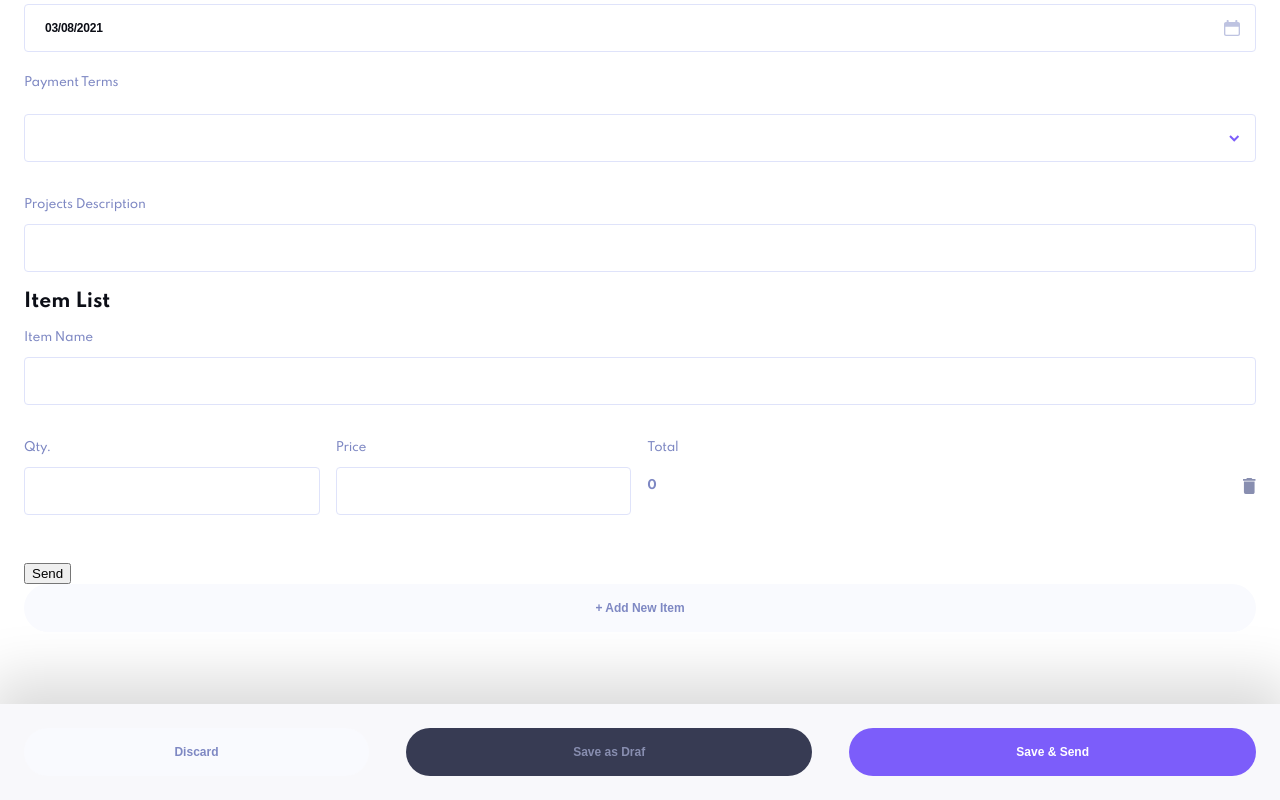
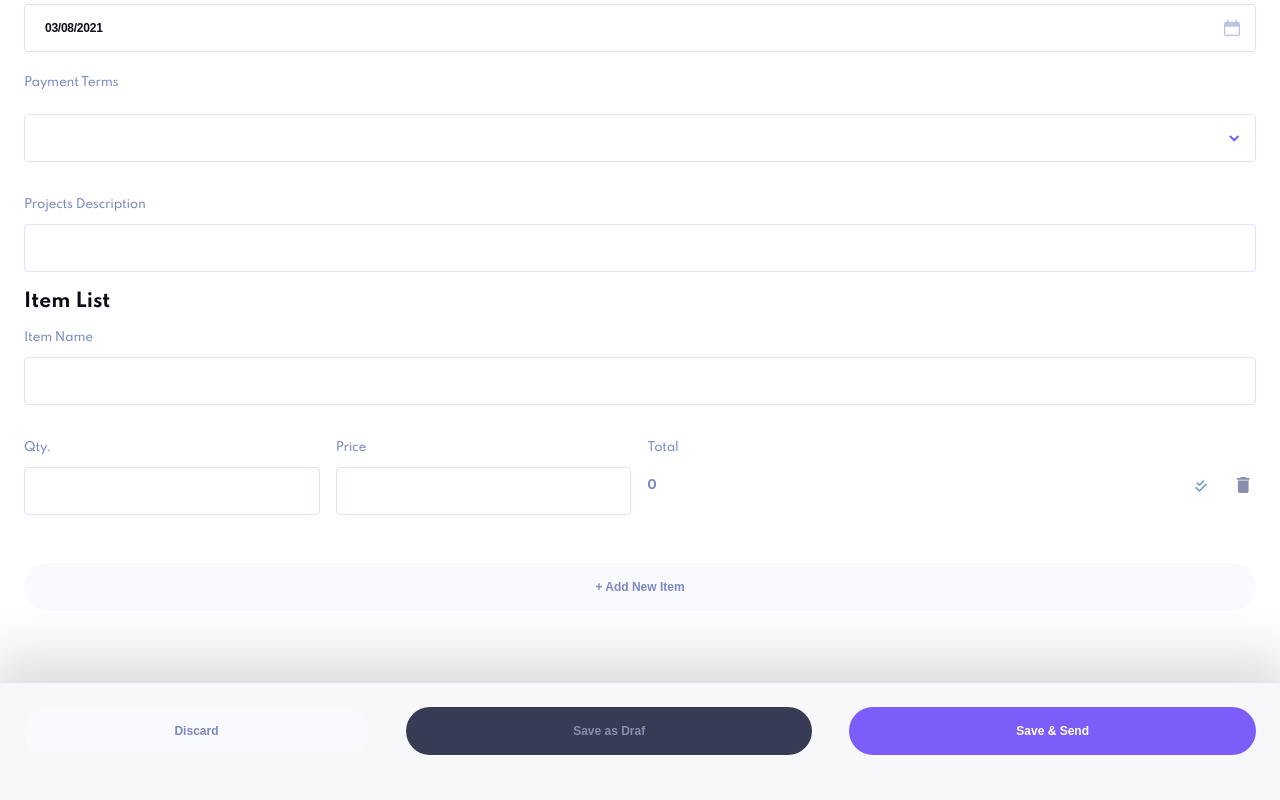
Before and after one commit to andresebb/theinvoiceapp, a React (Create React App) app: page /new in a window 1280 px wide. Shown: the part 1117-1917 px from the top of the page. After the commit the page ends 1896 px from the top, so only its background shows below. Built offline with nearby package versions, Linux system fonts and the light colour scheme.

Commit message:
Recolectando toda la data necesaria para enviar a firebase

```diff
--- a/public/index.html
+++ b/public/index.html
@@ -20,6 +20,11 @@
       rel="stylesheet"
     />
     <link rel="manifest" href="%PUBLIC_URL%/manifest.json" />
+    <script
+      src="https://kit.fontawesome.com/c4fbe553da.js"
+      crossorigin="anonymous"
+    ></script>
+
     <!--
       Notice the use of %PUBLIC_URL% in the tags above.
       It will be replaced with the URL of the `public` folder during the build.
--- /dev/null
+++ b/src/assets/styles/itemDetail.css
@@ -0,0 +1,19 @@
+.action-container {
+  display: flex;
+  align-items: center;
+}
+
+.action-container button {
+  background: white;
+  border: none;
+  cursor: pointer;
+  outline: none;
+}
+
+.send-check {
+  margin-right: 18px;
+}
+
+.fa-check-double {
+  color: #779ecd;
+}
--- a/src/components/BillTo.js
+++ b/src/components/BillTo.js
@@ -17,8 +17,9 @@ const BillTo = () => {
 
   useEffect(() => {
     setInvoice({ ...invoice, billToDate: startDate });
-    console.log(startDate);
   }, [startDate]);
+
+  const getDate = () => {};
 
   const handlePaymentOption = (e) => {
     let option = e.target.textContent;
--- a/src/components/Invoice.js
+++ b/src/components/Invoice.js
@@ -3,12 +3,11 @@ import "../assets/styles/invoice.css";
 
 const Invoice = ({ data }) => {
   const [date, setDate] = useState(data.billToDate);
-  let time;
+  const [time, setTime] = useState(null);
 
   useEffect(() => {
     // setDate(date.seconds);
-    time = new Date(date.seconds * 1000).toDateString();
-    console.log(time);
+    setTime(new Date(date.seconds * 1000).toDateString());
   }, []);
 
   console.log(data);
@@ -21,7 +20,7 @@ const Invoice = ({ data }) => {
       </div>
       <div className="invoice-status">
         <div>
-          <p className="info-text">{time}</p>
+          <p className="info-text">Due {time}</p>
           <p className="invoice-money">$ 1,800.990</p>
         </div>
         <div className="status">
--- a/src/components/ItemDetail.js
+++ b/src/components/ItemDetail.js
@@ -1,9 +1,17 @@
-import React, { useContext, useState, useEffect } from "react";
+import React, { useContext, useState, useEffect, useRef } from "react";
 import DeleteIcon from "../assets/images/icon-delete.svg";
 import { ModalContext } from "../context";
+import "../assets/styles/itemDetail.css";
 
 const ItemDetail = () => {
-  const { addItemToList } = useContext(ModalContext);
+  const {
+    addItemToList,
+    listOfItem,
+    setListOfItem,
+    invoice,
+    setInvoice,
+  } = useContext(ModalContext);
+  const check = useRef(null);
 
   const [form, setForm] = useState({
     itemName: "",
@@ -18,7 +26,7 @@ const ItemDetail = () => {
 
   const getTotal = () => {
     setForm({ ...form, itemTotal: form.itemQty * form.itemPrice });
-    console.log(form);
+    // console.log(form);
   };
 
   const onchange = ({ target }) => {
@@ -34,6 +42,29 @@ const ItemDetail = () => {
     const { itemName, itemQty, itemPrice, itemTotal } = form;
 
     addItemToList(itemName, itemQty, itemPrice, itemTotal);
+
+    //Button Disabled
+    e.target.firstChild.lastChild.lastChild.lastChild.lastChild.firstChild.disabled =
+      "true";
+
+    check.current.style.color = "#7c5dfa";
+  };
+
+  const removeItem = (e) => {
+    //Delete from DOM
+    e.target.parentElement.parentElement.parentElement.parentElement.parentElement.parentElement.remove();
+
+    const itemName =
+      e.target.parentElement.parentElement.parentElement.parentElement
+        .parentElement.parentElement.firstChild.lastChild.value;
+
+    //Delete from ListOfItems
+    const oficialItems = listOfItem.filter((item) => {
+      return item.name !== itemName;
+    });
+
+    setInvoice({ ...invoice, itemList: oficialItems });
+    setListOfItem(oficialItems);
   };
 
   return (
@@ -74,12 +105,18 @@ const ItemDetail = () => {
               </div>
               <div className="total-continer">
                 <p className="info-text-bold">{form.itemTotal}</p>
-                <img src={DeleteIcon} alt="" />
+                <div className="action-container">
+                  <button type="submit" className="send-check">
+                    <i ref={check} class="fas fa-check-double"></i>
+                  </button>
+                  <button type="button" onClick={removeItem}>
+                    <img src={DeleteIcon} alt="" />
+                  </button>
+                </div>
               </div>
             </div>
           </div>
         </div>
-        <button type="submit">Send</button>
       </form>
     </>
   );
--- a/src/components/Itemlist.js
+++ b/src/components/Itemlist.js
@@ -9,7 +9,7 @@ const list = {
 };
 
 const Itemlist = () => {
-  const [numberOfItems, setNumberOfItems] = useState([{}]);
+  const { numberOfItems, setNumberOfItems } = useContext(ModalContext);
 
   const addItem = (e) => {
     setNumberOfItems([...numberOfItems, {}]);
--- a/src/context.js
+++ b/src/context.js
@@ -1,7 +1,10 @@
 //Creando el contexto
-import React, { createContext, useState } from "react";
+import React, { createContext, useEffect, useState } from "react";
+import { db } from "./firebase";
 
 export const ModalContext = createContext();
+
+let itemos;
 
 const initialInvoice = {
   id: "",
@@ -15,25 +18,42 @@ const initialInvoice = {
   billToCity: "",
   billToCode: "",
   billToCountry: "",
-  billToDate: "",
+  billToDate: new Date(),
   billToTerms: "",
   billToDescription: "",
-  itemList: [],
+  itemList: "",
 };
 
 export const ModalProvider = ({ children }) => {
   const [show, setShow] = useState(false);
-  const [invoice, setInvoice] = useState(initialInvoice);
   const [listOfItem, setListOfItem] = useState([]);
+  const [numberOfItems, setNumberOfItems] = useState([{}]);
+
+  const [invoice, setInvoice] = useState({
+    id: "",
+    billFromStreet: "",
+    billFromCity: "",
+    billFromCode: "",
+    billFromCountry: "",
+    billToName: "",
+    billToEmail: "",
+    billToStreet: "",
+    billToCity: "",
+    billToCode: "",
+    billToCountry: "",
+    billToDate: new Date(),
+    billToTerms: "",
+    billToDescription: "",
+    itemList: [],
+    status: "Pending",
+  });
 
   const handleInputChange = (e) => {
     const { name, value } = e.target;
     setInvoice({ ...invoice, [name]: value });
   };
 
-  const addItemToList = (itemName, itemQty, itemPrice, itemTotal) => {
-    // console.log(`${itemName} ${itemQty} ${itemPrice} `);
-
+  const addItemToList = async (itemName, itemQty, itemPrice, itemTotal) => {
     const list = {
       name: itemName,
       qty: itemQty,
@@ -41,15 +61,14 @@ export const ModalProvider = ({ children }) => {
       total: itemTotal,
     };
 
+    //Esta fue la unica forma de que me agarra el itemList, por eso lo hice asi.
     setListOfItem([...listOfItem, list]);
+    setInvoice({ ...invoice, itemList: [...listOfItem, list] });
   };
 
-  const handleItemList = (e) => {
-    e.preventDefault();
-  };
-
+  //Send invoice to Firebase
   const addNewInvoice = async () => {
-    setInvoice({ ...invoice, itemList: listOfItem });
+    console.log(invoice);
 
     // try {
     //   await db.collection("invoices").doc().set(invoice);
@@ -65,12 +84,14 @@ export const ModalProvider = ({ children }) => {
         show,
         setShow,
         invoice,
+        setInvoice,
         handleInputChange,
         listOfItem,
-        setInvoice,
+        setListOfItem,
         addItemToList,
-        handleItemList,
         addNewInvoice,
+        numberOfItems,
+        setNumberOfItems,
       }}
     >
       {children}
--- a/src/pages/newInvoice.js
+++ b/src/pages/newInvoice.js
@@ -4,7 +4,6 @@ import GoBack from "../components/GoBack";
 import BillFrom from "../components/BillFrom";
 import BillTo from "../components/BillTo";
 import { ModalContext } from "../context";
-import { db } from "../firebase";
 
 import Itemlist from "../components/Itemlist";
 
```
